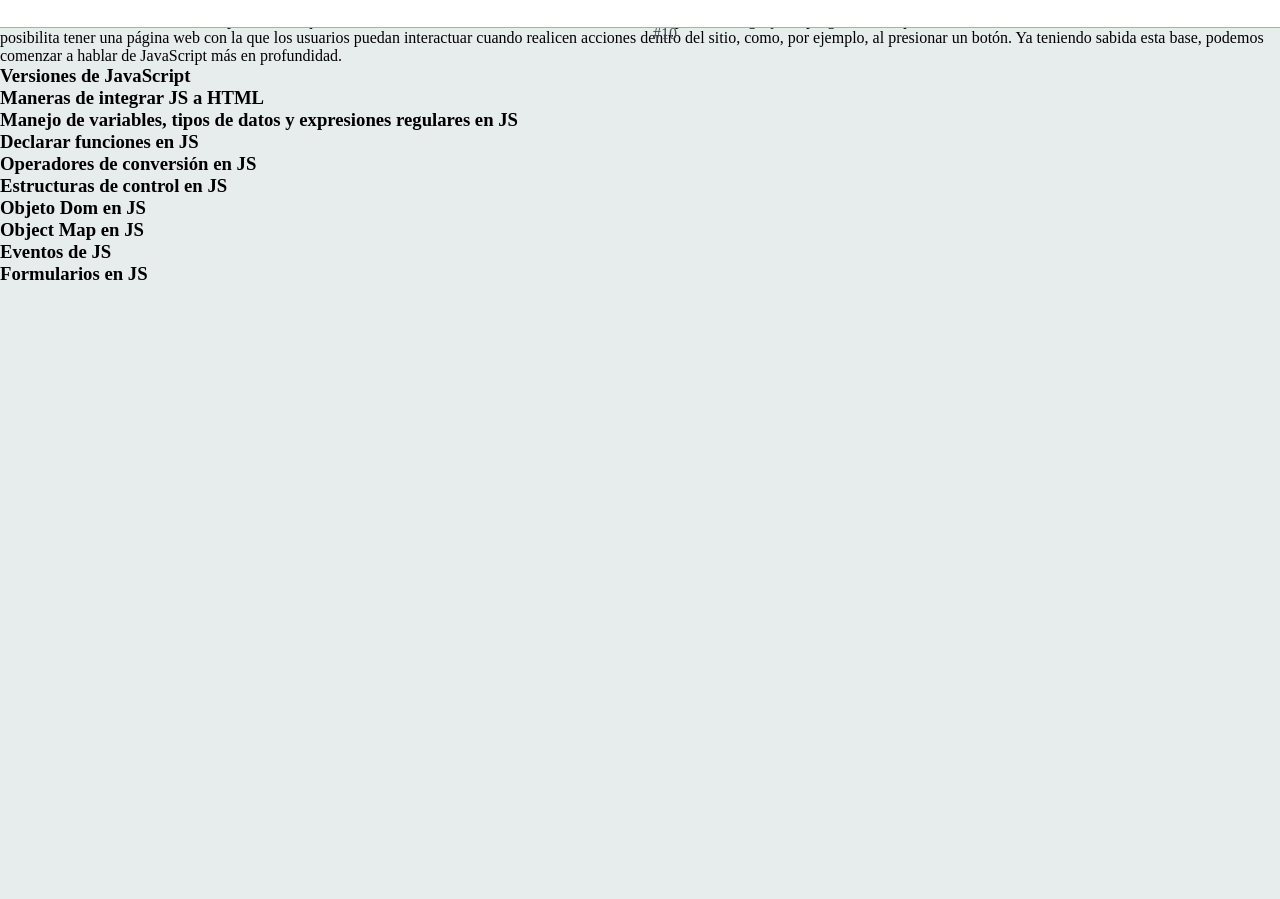
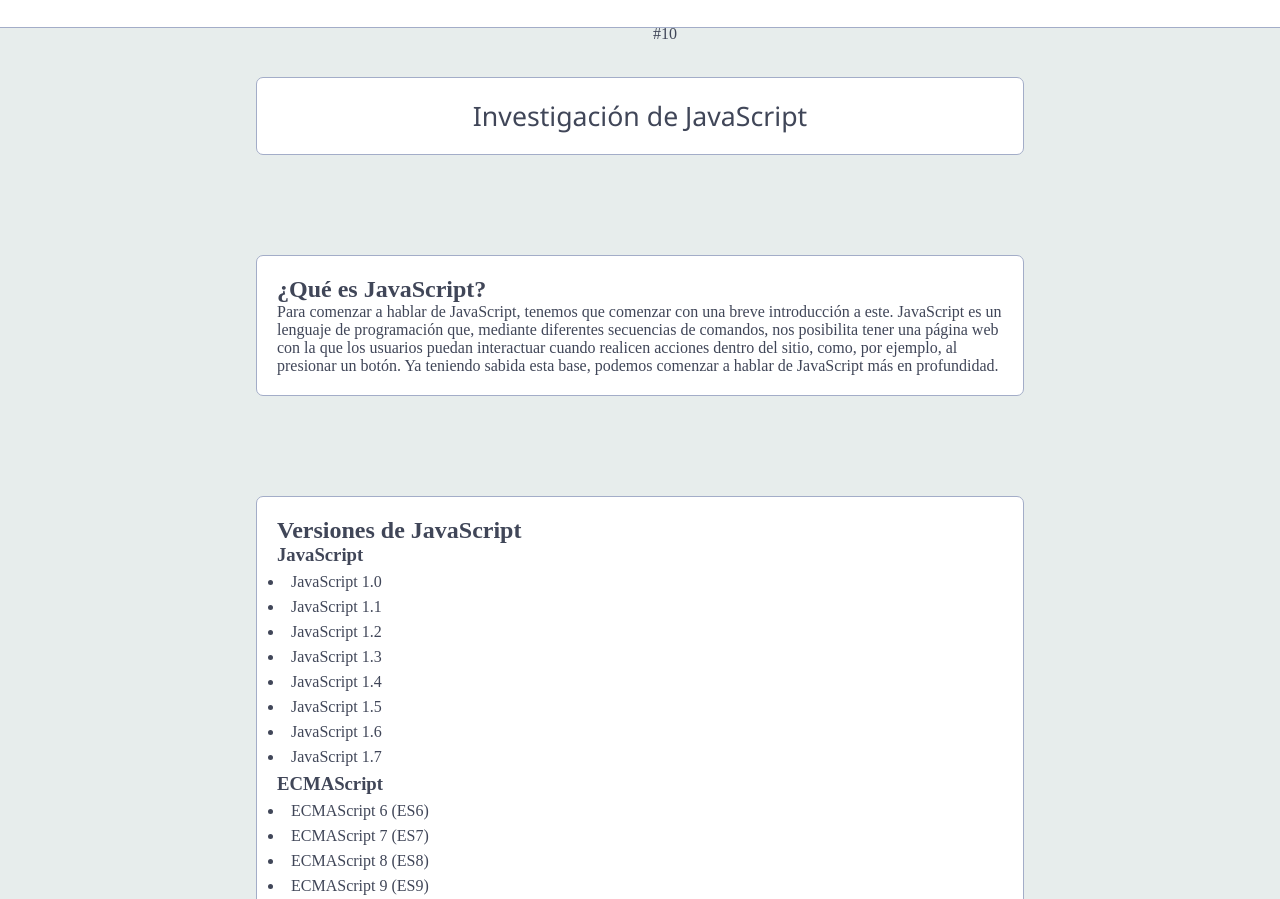
Before and after one commit to Luciana981/Investigacion-de-JS, a plain HTML site: page index.html in a window 1280 px wide. Shown: the part 53-952 px from the top of the page. Before the commit the page ends 800 px from the top, so only its background shows below. Drawn offline with Linux system fonts and the light colour scheme.

Commit message:
Se agrego el punto uno

```diff
--- a/CSS/style.css
+++ b/CSS/style.css
@@ -10,7 +10,6 @@ html {
 body {
     background-color: rgb(231, 237, 236);
     font-family: 'Times New Roman', Times, serif;
-    font-size: 12pt;
 }
 
 nav {
@@ -54,3 +53,29 @@ ul li a:hover {
     border-bottom-left-radius: 20px;
     border-bottom-right-radius: 20px;
 }
+
+h1 {
+    font-family: 'Segoe UI', Tahoma, Geneva, Verdana, sans-serif;
+    font-size: 20pt;
+    font-weight: 400;
+    text-align: center;
+}
+
+#contenido {
+    color: rgb(64, 70, 88);
+    padding: 100px 20%;
+}
+
+.elemento {
+    margin-top: 30px;
+    background-color: white;
+    padding: 20px;
+    border-radius: 7px;
+    border: 1px solid rgb(163, 173, 200);
+    margin-bottom: 100px;
+}
+
+.elemento ul li {
+    margin: 7px;
+    padding-left: 7px;
+}
--- a/index.html
+++ b/index.html
@@ -41,44 +41,56 @@
                 puedan interactuar cuando realicen acciones dentro del sitio, como, por ejemplo, al presionar un botón. Ya teniendo sabida esta base, podemos comenzar a hablar de JavaScript más en profundidad.</p>
         </div>
         <div class="elemento">
-            <h3>Versiones de JavaScript</h3>
-            <p></p>
+            <h2>Versiones de JavaScript</h2>
+            <h3>JavaScript</h3>
+            <ul>
+                <li>JavaScript 1.0</li>
+                <li>JavaScript 1.1</li>
+                <li>JavaScript 1.2</li>
+                <li>JavaScript 1.3</li>
+                <li>JavaScript 1.4</li>
+                <li>JavaScript 1.5</li>
+                <li>JavaScript 1.6</li>
+                <li>JavaScript 1.7</li>
+            </ul>
+            <h3>ECMAScript</h3>
+            <ul>
+                <li>ECMAScript 6 (ES6)</li>
+                <li>ECMAScript 7 (ES7)</li>
+                <li>ECMAScript 8 (ES8)</li>
+                <li>ECMAScript 9 (ES9)</li>
+                <li>ECMAScript 10 (ES10)</li>
+                <li>ECMAScript 11 (ES11)</li>
+                <li>ECMAScript 12 (ES12)</li>
+                <li>ECMAScript 13 (ES13)</li>
+            </ul>
         </div>
         <div class="elemento">
             <h3>Maneras de integrar JS a HTML</h3>
-            <p></p>
         </div>
         <div class="elemento">
             <h3>Manejo de variables, tipos de datos y expresiones regulares en JS</h3>
-            <p></p>
         </div>
         <div class="elemento">
             <h3>Declarar funciones en JS</h3>
-            <p></p>
         </div>
         <div class="elemento">
             <h3>Operadores de conversión en JS</h3>
-            <p></p>
         </div>
         <div class="elemento">
             <h3>Estructuras de control en JS</h3>
-            <p></p>
         </div>
         <div class="elemento">
             <h3>Objeto Dom en JS</h3>
-            <p></p>
         </div>
         <div class="elemento">
             <h3>Object Map en JS</h3>
-            <p></p>
         </div>
         <div class="elemento">
             <h3>Eventos de JS</h3>
-            <p></p>
         </div>
         <div class="elemento">
             <h3>Formularios en JS</h3>
-            <p></p>
         </div>
     </div>
     <footer>
```
Also changed, not shown: imagenes/ej1.jpg (added), imagenes/ej2.jpg (added), imagenes/ej3.jpg (added).
